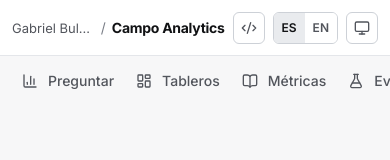
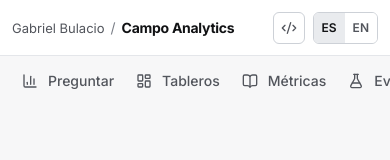
Before and after one commit to gabebulacio/campo-analytics, a Next.js app in the folder apps/web/: page /traces in a window 390 px wide. Shown: the top 160 px of the page. Built offline with nearby package versions, Linux system fonts and the light colour scheme; no server answers.

Commit message:
Phones: drop the theme button so the full name fits in the top bar

```diff
--- a/apps/web/app/globals.css
+++ b/apps/web/app/globals.css
@@ -351,3 +351,4 @@ table.simple td.r { text-align: right; }
 .code-link { display: inline-flex; align-items: center; gap: 6px; height: 32px; padding: 0 10px; border: 1px solid var(--line-strong); border-radius: var(--r-sm); color: var(--ink-2); font-size: 13px; font-weight: 500; flex: none; }
 .code-link:hover { color: var(--ink); background: var(--surface-2); text-decoration: none; }
 @media (max-width: 900px) { .code-link { width: 32px; padding: 0; justify-content: center; } }
+@media (max-width: 480px) { .theme-btn { display: none; } } /* phones follow the system theme; frees room for the name */
--- a/apps/web/components/Shell.tsx
+++ b/apps/web/components/Shell.tsx
@@ -62,7 +62,7 @@ export function Shell({ children }: { children: ReactNode }) {
           <button aria-pressed={lang === "es"} onClick={() => setLang("es")}>ES</button>
           <button aria-pressed={lang === "en"} onClick={() => setLang("en")}>EN</button>
         </div>
-        <button className="icon-btn" onClick={() => setTheme(next[theme])} aria-label={`Theme: ${theme}`} title={`Theme: ${theme}`}>
+        <button className="icon-btn theme-btn" onClick={() => setTheme(next[theme])} aria-label={`Theme: ${theme}`} title={`Theme: ${theme}`}>
           <ThemeIcon size={16} />
         </button>
       </header>
```
